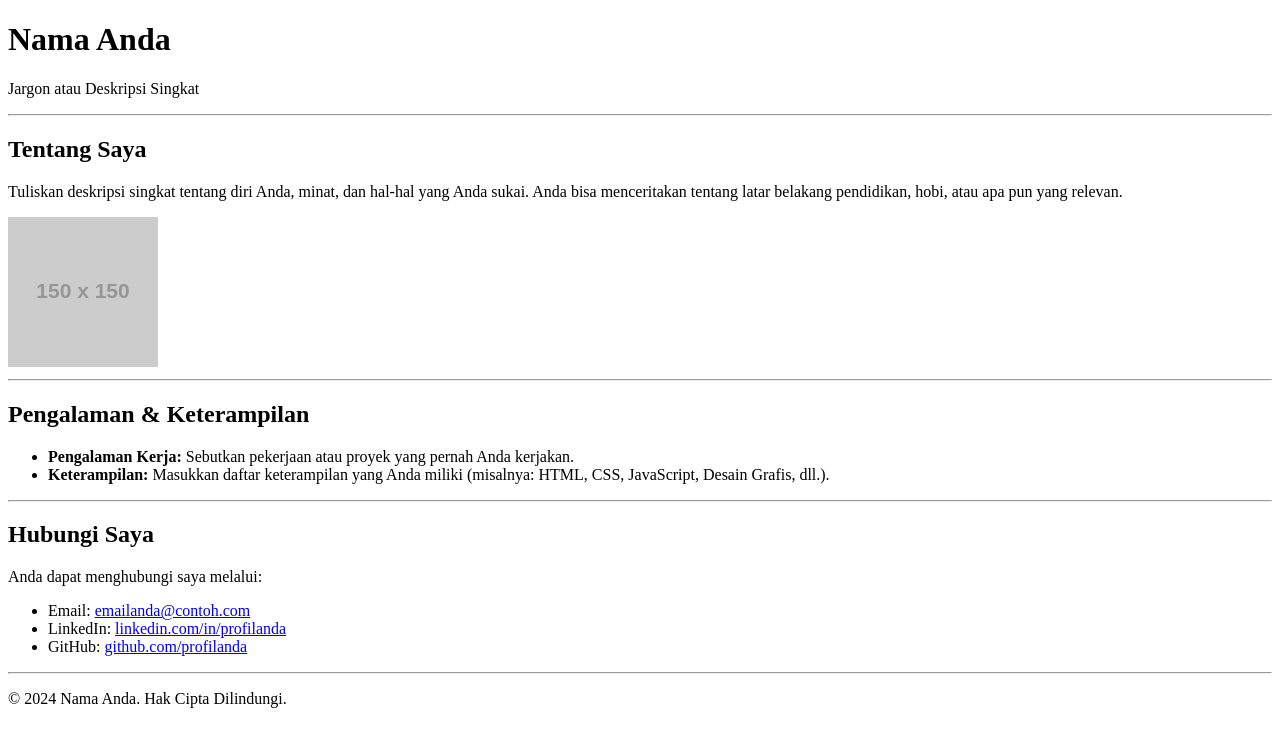
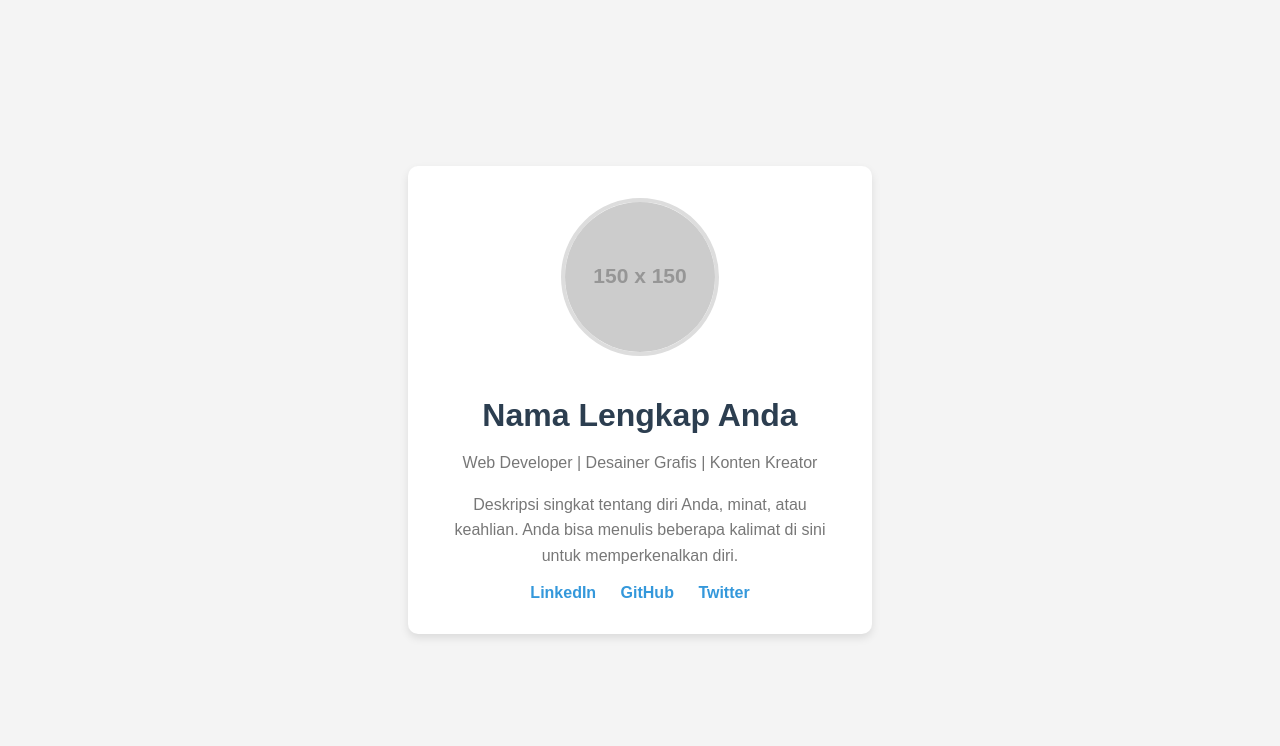
Before and after one commit to muhammadalif-source/profil_9A, a plain HTML site: page index.html in a window 1280 px wide. Drawn offline with Linux system fonts and the light colour scheme; placeholder pictures from the web are drawn by us.

Commit message:
Buat File Index

```diff
--- a/index.html
+++ b/index.html
@@ -4,49 +4,67 @@
     <meta charset="UTF-8">
     <meta name="viewport" content="width=device-width, initial-scale=1.0">
     <title>Profil Saya</title>
+    <style>
+        body {
+            font-family: Arial, sans-serif;
+            background-color: #f4f4f4;
+            color: #333;
+            margin: 0;
+            padding: 0;
+            display: flex;
+            justify-content: center;
+            align-items: center;
+            min-height: 100vh;
+        }
+        .profile-card {
+            background-color: #fff;
+            padding: 2em;
+            border-radius: 10px;
+            box-shadow: 0 4px 8px rgba(0, 0, 0, 0.1);
+            text-align: center;
+            max-width: 400px;
+            width: 100%;
+        }
+        .profile-picture {
+            width: 150px;
+            height: 150px;
+            border-radius: 50%;
+            object-fit: cover;
+            border: 4px solid #ddd;
+            margin-bottom: 1em;
+        }
+        h1 {
+            color: #2c3e50;
+            margin-bottom: 0.2em;
+        }
+        p {
+            line-height: 1.6;
+            color: #777;
+        }
+        .social-links a {
+            color: #3498db;
+            text-decoration: none;
+            margin: 0 10px;
+            font-weight: bold;
+        }
+        .social-links a:hover {
+            color: #2980b9;
+        }
+    </style>
 </head>
 <body>
 
-    <header>
-        <h1>Nama Anda</h1>
-        <p>Jargon atau Deskripsi Singkat</p>
-    </header>
-
-    <hr>
-
-    <section>
-        <h2>Tentang Saya</h2>
-        <p>Tuliskan deskripsi singkat tentang diri Anda, minat, dan hal-hal yang Anda sukai. Anda bisa menceritakan tentang latar belakang pendidikan, hobi, atau apa pun yang relevan.</p>
-        <img src="https://via.placeholder.com/150" alt="Foto Profil" width="150" height="150">
-    </section>
-
-    <hr>
-
-    <section>
-        <h2>Pengalaman & Keterampilan</h2>
-        <ul>
-            <li><strong>Pengalaman Kerja:</strong> Sebutkan pekerjaan atau proyek yang pernah Anda kerjakan.</li>
-            <li><strong>Keterampilan:</strong> Masukkan daftar keterampilan yang Anda miliki (misalnya: HTML, CSS, JavaScript, Desain Grafis, dll.).</li>
-        </ul>
-    </section>
-
-    <hr>
-
-    <section>
-        <h2>Hubungi Saya</h2>
-        <p>Anda dapat menghubungi saya melalui:</p>
-        <ul>
-            <li>Email: <a href="mailto:emailanda@contoh.com">emailanda@contoh.com</a></li>
-            <li>LinkedIn: <a href="https://linkedin.com/in/profilanda" target="_blank">linkedin.com/in/profilanda</a></li>
-            <li>GitHub: <a href="https://github.com/profilanda" target="_blank">github.com/profilanda</a></li>
-        </ul>
-    </section>
-
-    <hr>
-
-    <footer>
-        <p>&copy; 2024 Nama Anda. Hak Cipta Dilindungi.</p>
-    </footer>
+<div class="profile-card">
+    <img src="https://via.placeholder.com/150" alt="Foto Profil" class="profile-picture">
+    <h1>Nama Lengkap Anda</h1>
+    <p>Web Developer | Desainer Grafis | Konten Kreator</p>
+    <p>Deskripsi singkat tentang diri Anda, minat, atau keahlian. Anda bisa menulis beberapa kalimat di sini untuk memperkenalkan diri.</p>
+    <div class="social-links">
+        <a href="https://linkedin.com/in/namaanda" target="_blank">LinkedIn</a>
+        <a href="https://github.com/namaanda" target="_blank">GitHub</a>
+        <a href="https://twitter.com/namaanda" target="_blank">Twitter</a>
+    </div>
+</div>
 
 </body>
 </html>
```
